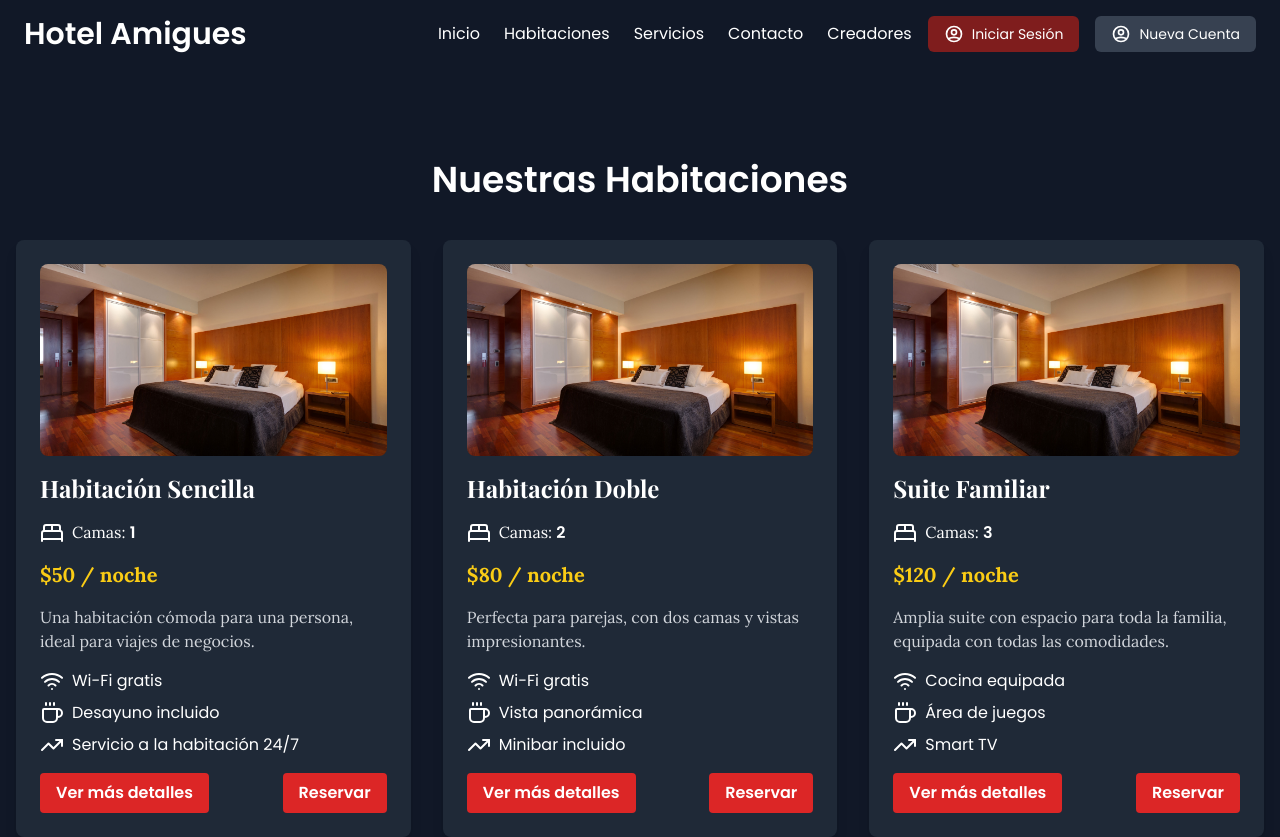
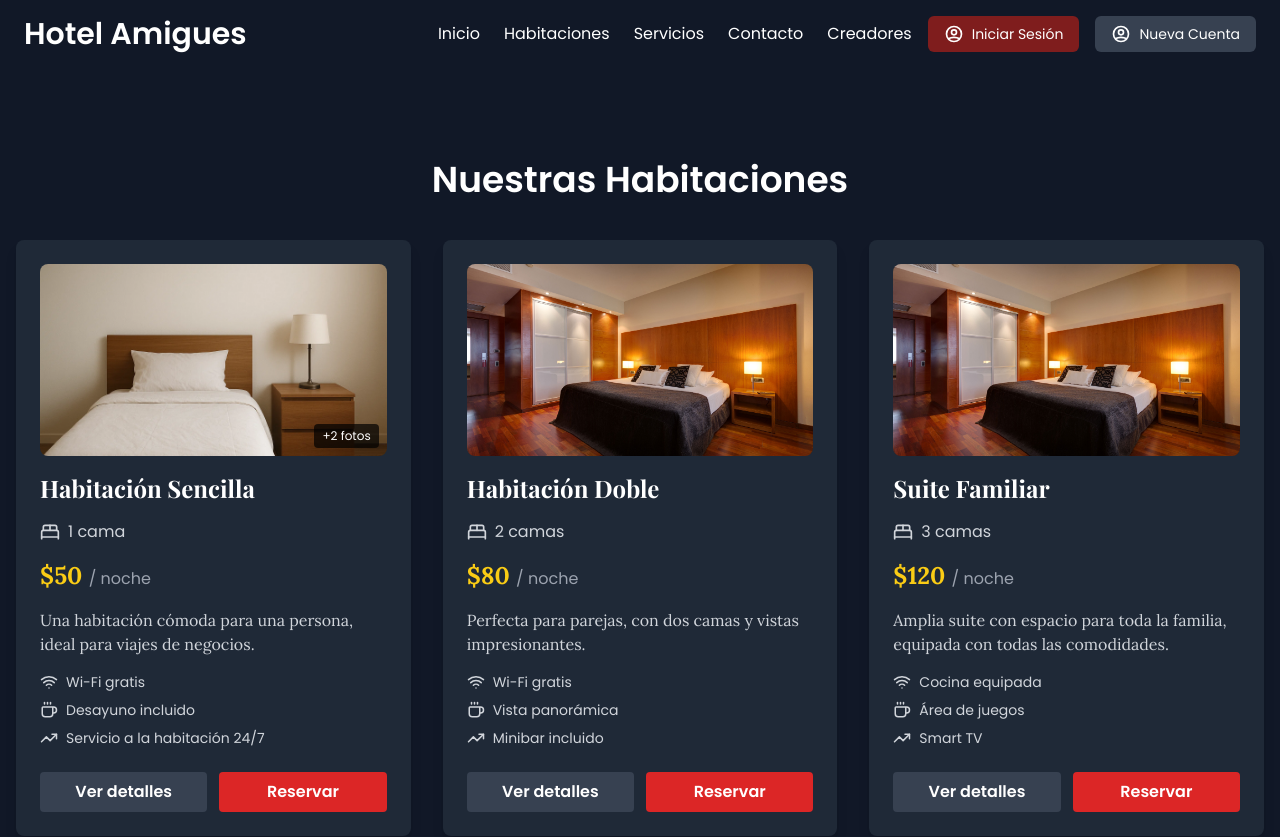
Before and after one commit to DarioRafael/HotelAmigues, a React (Create React App) app: page /habitaciones in a window 1280 px wide. Shown: the top 837 px of the page. Built offline with nearby package versions, Linux system fonts and the light colour scheme.

Commit message:
Modificacion de la seccion de habitaciones, inclusion de mas imagenes como ejemplo

```diff
--- a/src/components/Habitaciones.js
+++ b/src/components/Habitaciones.js
@@ -1,16 +1,86 @@
 import React, { useState } from 'react';
-import { BedDouble, Wifi, Coffee, TrendingUp, ChevronLeft, ChevronRight } from 'lucide-react';
-import Reservar from './Reservar'; // Adjust import path as needed
+import { BedDouble, Wifi, Coffee, TrendingUp, X, ChevronLeft, ChevronRight } from 'lucide-react';
+import Reservar from './Reservar';
 
 const importAll = (r) => r.keys().map(r);
-const imagenesSencilla = importAll(require.context('../assets/imgsencilla', false, /\.(jpg|jpeg|png)$/));
+const imagenesSencilla = importAll(require.context('../assets/imgsencilla', false, /\.(jpg|jpeg|png|webp)$/));
 const imagenesDoble = importAll(require.context('../assets/imgdoble', false, /\.(jpg|jpeg|png)$/));
 const imagenesFamiliar = importAll(require.context('../assets/imgfamiliar', false, /\.(jpg|jpeg|png)$/));
 const imagenesDeluxe = importAll(require.context('../assets/imgdeluxe', false, /\.(jpg|jpeg|png)$/));
 
+// Componente separado para el carrusel de imágenes
+const ImageCarousel = ({ imagenes, currentIndex, onIndexChange }) => {
+    const canGoPrev = currentIndex > 0;
+    const canGoNext = currentIndex < imagenes.length - 1;
+
+    return (
+        <div className="relative">
+            {/* Imagen principal */}
+            <div className="relative w-full h-64 md:h-80 mb-4 bg-gray-900 rounded overflow-hidden">
+                <img
+                    src={imagenes[currentIndex]}
+                    alt={`Imagen ${currentIndex + 1}`}
+                    className="w-full h-full object-cover"
+                />
+
+                {/* Controles de navegación */}
+                {canGoPrev && (
+                    <button
+                        onClick={() => onIndexChange(currentIndex - 1)}
+                        className="absolute left-2 top-1/2 -translate-y-1/2 bg-black/50 hover:bg-black/70 text-white p-2 rounded-full transition"
+                    >
+                        <ChevronLeft size={24} />
+                    </button>
+                )}
+                {canGoNext && (
+                    <button
+                        onClick={() => onIndexChange(currentIndex + 1)}
+                        className="absolute right-2 top-1/2 -translate-y-1/2 bg-black/50 hover:bg-black/70 text-white p-2 rounded-full transition"
+                    >
+                        <ChevronRight size={24} />
+                    </button>
+                )}
+
+                {/* Indicador de posición */}
+                <div className="absolute bottom-2 left-1/2 -translate-x-1/2 bg-black/50 text-white px-3 py-1 rounded-full text-sm">
+                    {currentIndex + 1} / {imagenes.length}
+                </div>
+            </div>
+
+            {/* Miniaturas */}
+            <div className="grid grid-cols-4 gap-2">
+                {imagenes.map((img, index) => (
+                    <button
+                        key={index}
+                        onClick={() => onIndexChange(index)}
+                        className={`h-20 rounded overflow-hidden border-2 transition ${
+                            index === currentIndex
+                                ? 'border-red-500 ring-2 ring-red-500/50'
+                                : 'border-transparent hover:border-gray-500'
+                        }`}
+                    >
+                        <img
+                            src={img}
+                            alt={`Miniatura ${index + 1}`}
+                            className="w-full h-full object-cover"
+                        />
+                    </button>
+                ))}
+            </div>
+        </div>
+    );
+};
+
+// Iconos para características (más limpio)
+const getCaracteristicaIcon = (index) => {
+    const icons = [Wifi, Coffee, TrendingUp];
+    const Icon = icons[index] || TrendingUp;
+    return <Icon className="mr-2" size={18} />;
+};
+
 const Habitaciones = () => {
     const [selectedRoom, setSelectedRoom] = useState(null);
-    const [selectedImageIndex, setSelectedImageIndex] = useState(null);
+    const [currentImageIndex, setCurrentImageIndex] = useState(0);
     const [showReservarModal, setShowReservarModal] = useState(false);
     const [habitacionSeleccionada, setHabitacionSeleccionada] = useState('');
     const [habitacionPrecio, setHabitacionPrecio] = useState('');
@@ -21,7 +91,7 @@ const Habitaciones = () => {
             precio: 50,
             camas: 1,
             descripcion: 'Una habitación cómoda para una persona, ideal para viajes de negocios.',
-            detallesAdicionales: 'Consta de una habitacion con una cama, baño, etc',
+            detallesAdicionales: 'Consta de una habitación con una cama, baño completo y todas las comodidades básicas.',
             caracteristicas: ['Wi-Fi gratis', 'Desayuno incluido', 'Servicio a la habitación 24/7'],
             imagenes: imagenesSencilla
         },
@@ -30,7 +100,7 @@ const Habitaciones = () => {
             precio: 80,
             camas: 2,
             descripcion: 'Perfecta para parejas, con dos camas y vistas impresionantes.',
-            detallesAdicionales: 'Amplio espacio con todas las comodidades necesarias',
+            detallesAdicionales: 'Amplio espacio con todas las comodidades necesarias y vistas panorámicas.',
             caracteristicas: ['Wi-Fi gratis', 'Vista panorámica', 'Minibar incluido'],
             imagenes: imagenesDoble
         },
@@ -39,7 +109,7 @@ const Habitaciones = () => {
             precio: 120,
             camas: 3,
             descripcion: 'Amplia suite con espacio para toda la familia, equipada con todas las comodidades.',
-            detallesAdicionales: 'Perfecta para familias grandes',
+            detallesAdicionales: 'Perfecta para familias grandes con múltiples áreas de descanso.',
             caracteristicas: ['Cocina equipada', 'Área de juegos', 'Smart TV'],
             imagenes: imagenesFamiliar
         },
@@ -48,7 +118,7 @@ const Habitaciones = () => {
             precio: 150,
             camas: 2,
             descripcion: 'Habitación de lujo con jacuzzi y balcón privado.',
-            detallesAdicionales: 'La mejor experiencia de hospedaje',
+            detallesAdicionales: 'La mejor experiencia de hospedaje con servicios premium.',
             caracteristicas: ['Jacuzzi privado', 'Terraza exclusiva', 'Servicio de mayordomo'],
             imagenes: imagenesDeluxe
         }
@@ -56,26 +126,12 @@ const Habitaciones = () => {
 
     const handleRoomClick = (room) => {
         setSelectedRoom(room);
+        setCurrentImageIndex(0); // Resetear al abrir modal
     };
 
-    const handleImageClick = (index) => {
-        setSelectedImageIndex(index);
-    };
-
-    const closeImageModal = () => {
-        setSelectedImageIndex(null);
-    };
-
-    const nextImage = () => {
-        if (selectedRoom && selectedImageIndex < selectedRoom.imagenes.length - 1) {
-            setSelectedImageIndex(selectedImageIndex + 1);
-        }
-    };
-
-    const prevImage = () => {
-        if (selectedRoom && selectedImageIndex > 0) {
-            setSelectedImageIndex(selectedImageIndex - 1);
-        }
+    const closeRoomModal = () => {
+        setSelectedRoom(null);
+        setCurrentImageIndex(0);
     };
 
     const handleReservar = (habitacion) => {
@@ -89,42 +145,59 @@ const Habitaciones = () => {
             <h1 className="text-4xl font-sans font-bold text-center mb-10 text-white">
                 Nuestras Habitaciones
             </h1>
+
+            {/* Grid de habitaciones */}
             <div className="grid grid-cols-1 md:grid-cols-2 lg:grid-cols-3 gap-8">
                 {habitaciones.map((habitacion, index) => (
-                    <div key={index}
-                         className="bg-gray-800 text-white p-6 rounded-lg shadow-lg transition-transform hover:scale-105">
+                    <div
+                        key={index}
+                        className="bg-gray-800 text-white p-6 rounded-lg shadow-lg transition-transform hover:scale-105"
+                    >
+                        <div className="relative mb-4 rounded-lg overflow-hidden">
                             <img
                                 src={habitacion.imagenes[0]}
                                 alt={habitacion.tipo}
-                            className="w-full h-48 object-cover rounded-lg mb-4"
+                                className="w-full h-48 object-cover"
                             />
+                            {habitacion.imagenes.length > 1 && (
+                                <div className="absolute bottom-2 right-2 bg-black/70 text-white px-2 py-1 rounded text-xs">
+                                    +{habitacion.imagenes.length - 1} fotos
+                                </div>
+                            )}
+                        </div>
+
                         <h2 className="text-2xl font-bold mb-4">{habitacion.tipo}</h2>
-                        <div className="flex items-center mb-4">
-                            <BedDouble className="mr-2"/>
-                            <p>Camas: <strong>{habitacion.camas}</strong></p>
+
+                        <div className="flex items-center mb-4 text-gray-300">
+                            <BedDouble className="mr-2" size={20} />
+                            <span>{habitacion.camas} {habitacion.camas === 1 ? 'cama' : 'camas'}</span>
                         </div>
-                        <p className="text-xl font-bold mb-4 text-yellow-400">${habitacion.precio} / noche</p>
+
+                        <p className="text-2xl font-bold mb-4 text-yellow-400">
+                            ${habitacion.precio} <span className="text-base font-normal text-gray-400">/ noche</span>
+                        </p>
+
                         <p className="mb-4 text-gray-300">{habitacion.descripcion}</p>
-                        <ul className="mb-4">
+
+                        <ul className="mb-6 space-y-2">
                             {habitacion.caracteristicas.map((caracteristica, i) => (
-                                <li key={i} className="flex items-center mb-2">
-                                    {i === 0 && <Wifi className="mr-2"/>}
-                                    {i === 1 && <Coffee className="mr-2"/>}
-                                    {i === 2 && <TrendingUp className="mr-2"/>}
+                                <li key={i} className="flex items-center text-sm text-gray-300">
+                                    {getCaracteristicaIcon(i)}
                                     {caracteristica}
                                 </li>
                             ))}
                         </ul>
-                        <div className="flex justify-between mt-4">
+
+                        <div className="flex gap-3">
                             <button
                                 onClick={() => handleRoomClick(habitacion)}
-                                className="bg-red-600 hover:bg-red-700 text-white font-bold py-2 px-4 rounded transition-colors"
+                                className="flex-1 bg-gray-700 hover:bg-gray-600 text-white font-semibold py-2 px-4 rounded transition-colors"
                             >
-                                Ver más detalles
+                                Ver detalles
                             </button>
                             <button
                                 onClick={() => handleReservar(habitacion)}
-                                className="bg-red-600 hover:bg-red-700 text-white font-bold py-2 px-4 rounded transition-colors"
+                                className="flex-1 bg-red-600 hover:bg-red-700 text-white font-semibold py-2 px-4 rounded transition-colors"
                             >
                                 Reservar
                             </button>
@@ -142,66 +215,86 @@ const Habitaciones = () => {
                 />
             )}
 
-            {/* Modal para detalles de la habitación */}
+            {/* Modal de detalles de habitación */}
             {selectedRoom && (
-                <div className="fixed inset-0 bg-black bg-opacity-75 flex items-center justify-center z-50">
-                    <div className="bg-gray-800 p-6 rounded-lg w-11/12 md:w-2/3 lg:w-1/2">
-                        <h3 className="text-2xl font-bold mb-2">{selectedRoom.tipo}</h3>
-                        <p className="text-gray-300 mb-4">{selectedRoom.detallesAdicionales}</p>
-                        <p className="text-lg font-semibold">${selectedRoom.precio} por noche</p>
-
-                        <div className="mt-4 grid grid-cols-3 gap-2">
-                            {selectedRoom.imagenes.map((img, index) => (
-                                <img
-                                    key={index}
-                                    src={img}
-                                    alt={`${selectedRoom.tipo} - Imagen ${index + 1}`}
-                                    className="w-full h-32 object-cover rounded cursor-pointer"
-                                    onClick={() => handleImageClick(index)}
-                                />
-                            ))}
+                <div
+                    className="fixed inset-0 bg-black/80 flex items-center justify-center z-50 p-4"
+                    onClick={closeRoomModal}
+                >
+                    <div
+                        className="bg-gray-800 rounded-lg w-full max-w-4xl max-h-[90vh] overflow-y-auto"
+                        onClick={(e) => e.stopPropagation()}
+                    >
+                        {/* Header del modal */}
+                        <div className="sticky top-0 bg-gray-800 border-b border-gray-700 p-6 flex justify-between items-start z-10">
+                            <div>
+                                <h3 className="text-3xl font-bold text-white mb-2">
+                                    {selectedRoom.tipo}
+                                </h3>
+                                <p className="text-2xl font-semibold text-yellow-400">
+                                    ${selectedRoom.precio} <span className="text-base text-gray-400">por noche</span>
+                                </p>
                             </div>
                             <button
-                            onClick={() => setSelectedRoom(null)}
-                            className="mt-4 bg-gray-600 hover:bg-gray-700 text-white font-bold py-2 px-4 rounded"
+                                onClick={closeRoomModal}
+                                className="text-gray-400 hover:text-white transition"
                             >
-                            Cerrar
+                                <X size={28} />
                             </button>
                         </div>
+
+                        {/* Contenido del modal */}
+                        <div className="p-6">
+                            <div className="grid grid-cols-1 lg:grid-cols-2 gap-8">
+                                {/* Columna izquierda: Información */}
+                                <div className="space-y-6">
+                                    <div>
+                                        <h4 className="text-lg font-semibold text-white mb-3">Descripción</h4>
+                                        <p className="text-gray-300 leading-relaxed">
+                                            {selectedRoom.detallesAdicionales}
+                                        </p>
                                     </div>
-            )}
 
-            {/* Modal para imagen ampliada */}
-            {selectedImageIndex !== null && selectedRoom && (
-                <div className="fixed inset-0 bg-black bg-opacity-75 flex items-center justify-center z-50 p-4">
-                    <div className="relative bg-gray-800 rounded-lg flex items-center justify-center w-full max-w-4xl h-[80vh]">
-                        {selectedImageIndex > 0 && (
+                                    <div>
+                                        <h4 className="text-lg font-semibold text-white mb-3">Características</h4>
+                                        <ul className="space-y-3">
+                                            {selectedRoom.caracteristicas.map((caracteristica, i) => (
+                                                <li key={i} className="flex items-center text-gray-300">
+                                                    {getCaracteristicaIcon(i)}
+                                                    {caracteristica}
+                                                </li>
+                                            ))}
+                                        </ul>
+                                    </div>
+
+                                    <div className="flex items-center text-gray-300 pt-4">
+                                        <BedDouble className="mr-3" size={24} />
+                                        <span className="text-lg">
+                                            {selectedRoom.camas} {selectedRoom.camas === 1 ? 'cama' : 'camas'}
+                                        </span>
+                                    </div>
+
                                     <button
-                                onClick={prevImage}
-                                className="absolute left-2 top-1/2 -translate-y-1/2 bg-gray-600 hover:bg-gray-700 text-white font-bold py-2 px-4 rounded z-10 bg-opacity-50"
+                                        onClick={() => {
+                                            handleReservar(selectedRoom);
+                                            closeRoomModal();
+                                        }}
+                                        className="w-full bg-red-600 hover:bg-red-700 text-white font-bold py-3 px-6 rounded transition-colors"
                                     >
-                                <ChevronLeft />
+                                        Reservar ahora
                                     </button>
-                        )}
-                        {selectedImageIndex < selectedRoom.imagenes.length - 1 && (
-                            <button
-                                onClick={nextImage}
-                                className="absolute right-2 top-1/2 -translate-y-1/2 bg-gray-600 hover:bg-gray-700 text-white font-bold py-2 px-4 rounded z-10 bg-opacity-50"
-                            >
-                                <ChevronRight />
-                            </button>
-                        )}
-                        <img
-                            src={selectedRoom.imagenes[selectedImageIndex]}
-                            alt="Imagen Ampliada"
-                            className="max-w-full max-h-full object-contain"
+                                </div>
+
+                                {/* Columna derecha: Carrusel de imágenes */}
+                                <div>
+                                    <ImageCarousel
+                                        imagenes={selectedRoom.imagenes}
+                                        currentIndex={currentImageIndex}
+                                        onIndexChange={setCurrentImageIndex}
                                     />
-                        <button
-                            onClick={closeImageModal}
-                            className="absolute bottom-4 right-4 bg-red-600 hover:bg-red-700 text-white py-2 px-4 rounded text-sm"
-                        >
-                            Cerrar
-                        </button>
+                                </div>
+                            </div>
+                        </div>
                     </div>
                 </div>
             )}
```
Also changed, not shown: src/assets/imgsencilla/img1.webp (added), src/assets/imgsencilla/img2.webp (added). Lines whose indentation alone changed are shown as unchanged.
